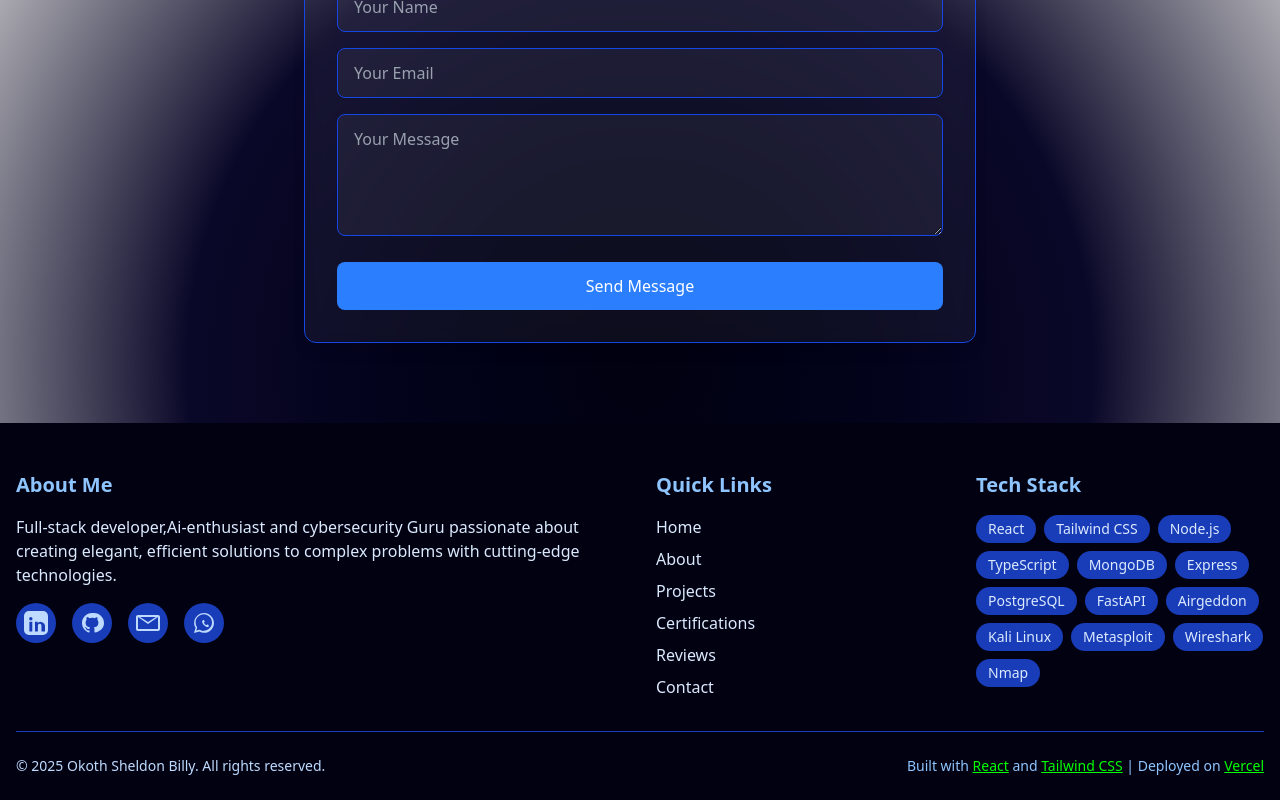
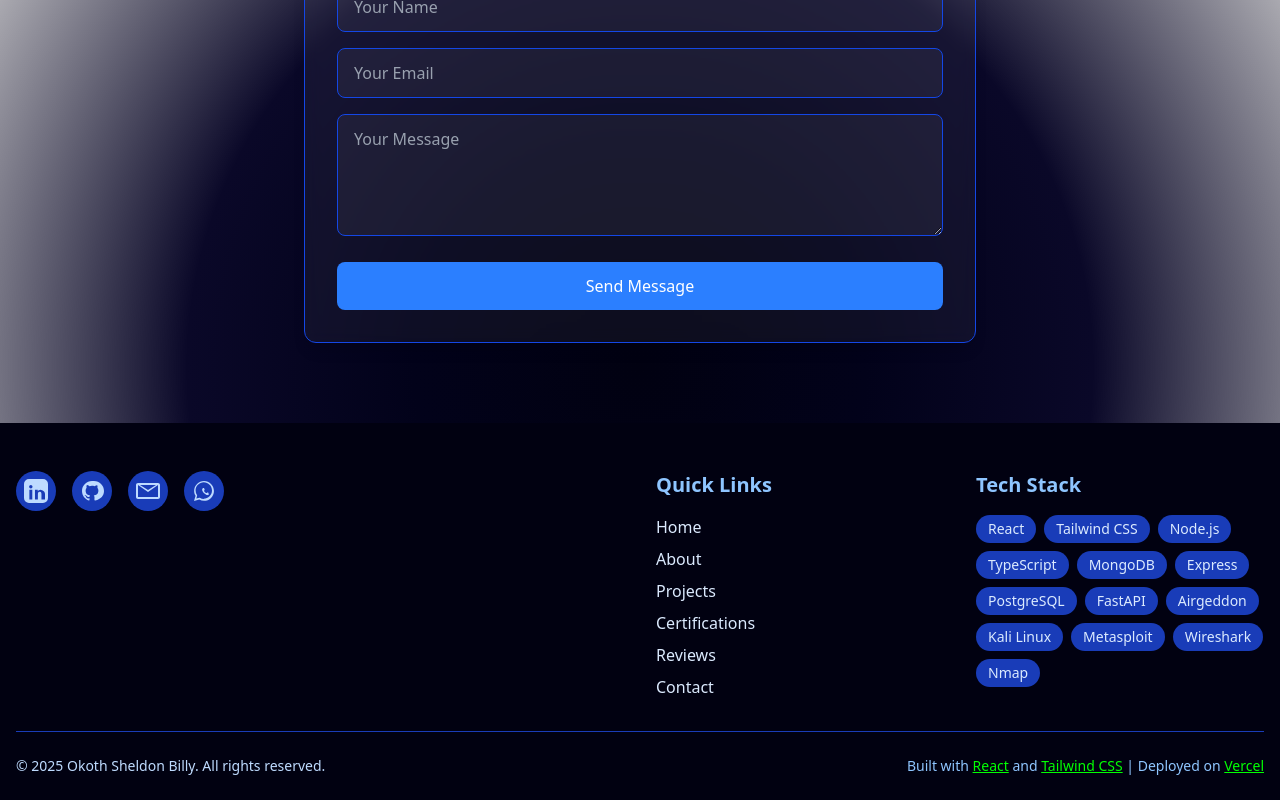
Before and after one commit to Sheldon-Billy/MyPortfolio, a React (Vite) app: page / in a window 1280 px wide. Shown: the part 7233-8033 px from the top of the page. Built offline with nearby package versions, Linux system fonts and the light colour scheme.

Commit message:
Modified Components

```diff
--- a/src/components/Footer.jsx
+++ b/src/components/Footer.jsx
@@ -81,12 +81,6 @@ const Footer = () => {
         <div className="grid grid-cols-1 md:grid-cols-3 lg:grid-cols-4 gap-8 mb-8">
           {/* About Section */}
           <div className="col-span-1 md:col-span-2">
-            <h3 className="text-xl font-bold mb-4 text-blue-300">About Me</h3>
-            <p className="text-blue-100 mb-4">
-              Full-stack developer,Ai-enthusiast and cybersecurity Guru
-              passionate about creating elegant, efficient solutions to complex
-              problems with cutting-edge technologies.
-            </p>
             <div className="flex space-x-4">
               {socialLinks.map((link) => (
                 <a
```
